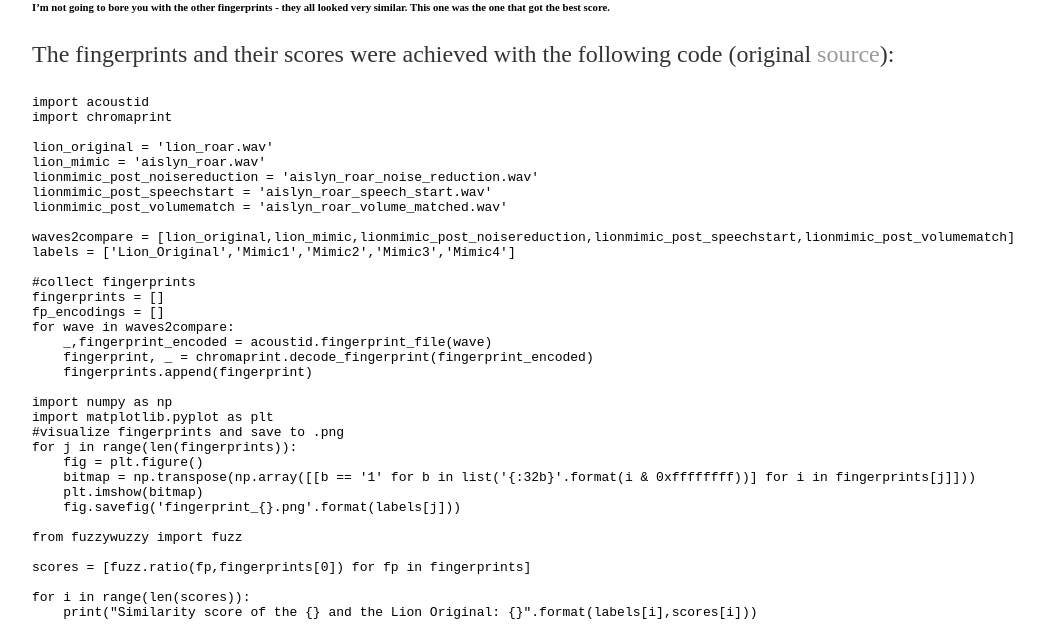
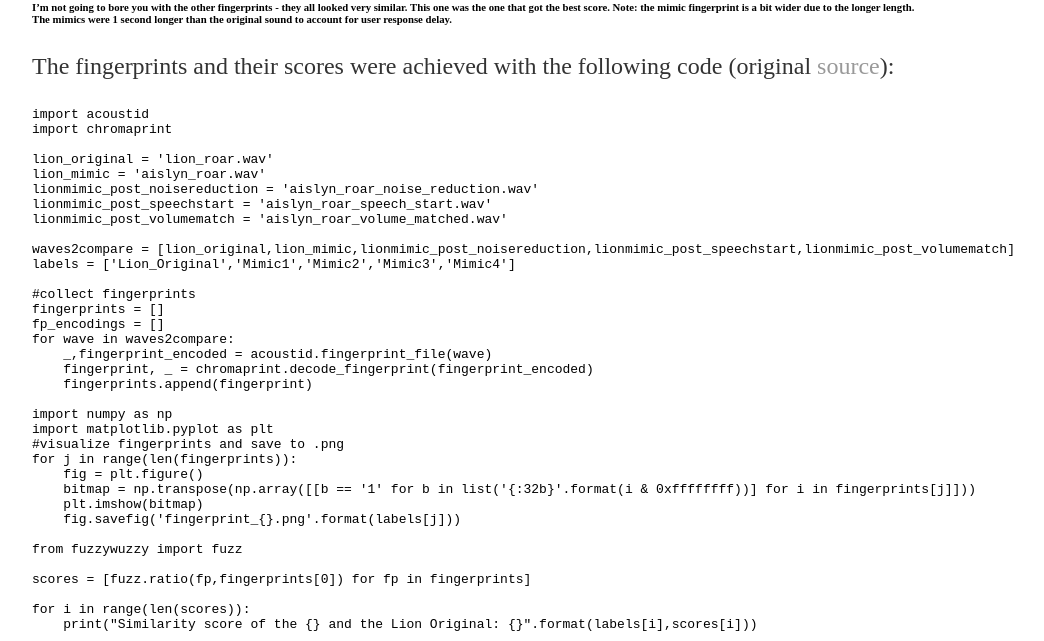
Before and after one commit to a-n-rose/a-n-rose.github.io, a Jekyll site: the page built from _posts/2018-08-01-mimic-master.md, in a window 1280 px wide and 900 px high, scrolled down 10411 px, cut to the strip 259-900 px from the top of the window. Shown: the whole strip, without its empty margins (160-1204 px from the left). Built offline with Jekyll 4.4.1, drawn with Linux system fonts in a browser that asks for light colours.

Commit message:
improved note

```diff
--- a/_posts/2018-08-01-mimic-master.md
+++ b/_posts/2018-08-01-mimic-master.md
@@ -230,7 +230,7 @@ Similarity score of the Mimic4 and the Lion Original: 47
 ![Imgur](https://i.imgur.com/0rSEH33.png)
 ##### Aislyn Roaring - volume matched, beginning silence removed, and noise reduction
 ![Aislyn Roaring: noise reduced, beginning silence removed, volume matched](https://i.imgur.com/mPWqSHv.png)
-###### I'm not going to bore you with the other fingerprints - they all looked very similar. This one was the one that got the best score.
+###### I'm not going to bore you with the other fingerprints - they all looked very similar. This one was the one that got the best score. Note: the mimic fingerprint is a bit wider due to the longer length. The mimics were 1 second longer than the original sound to account for user response delay.
 
 The fingerprints and their scores were achieved with the following code (original
 <a href="https://yohanes.gultom.me/2018/03/24/simple-music-fingerprinting-using-chromaprint-in-python/">source</a>):
```
